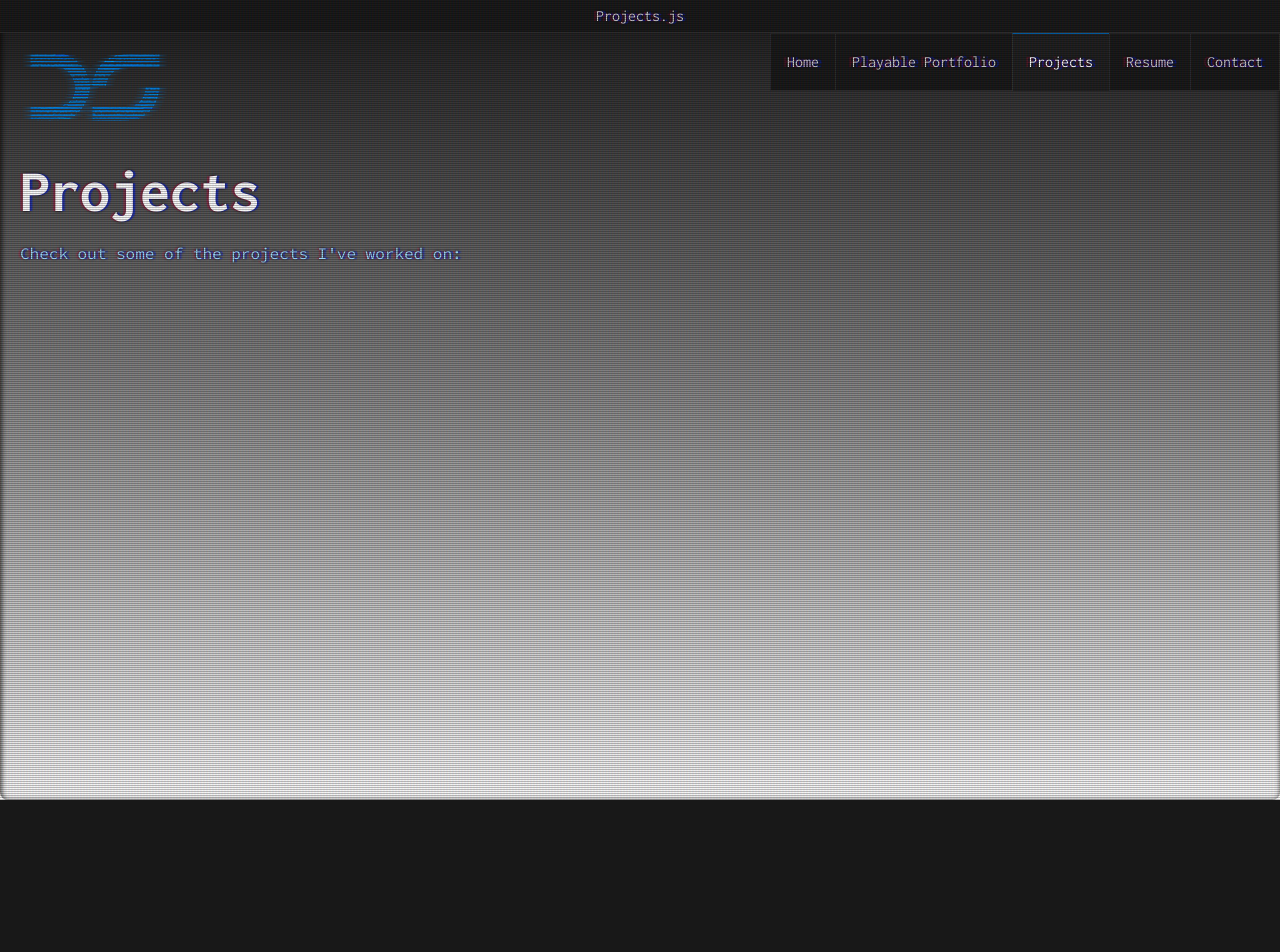
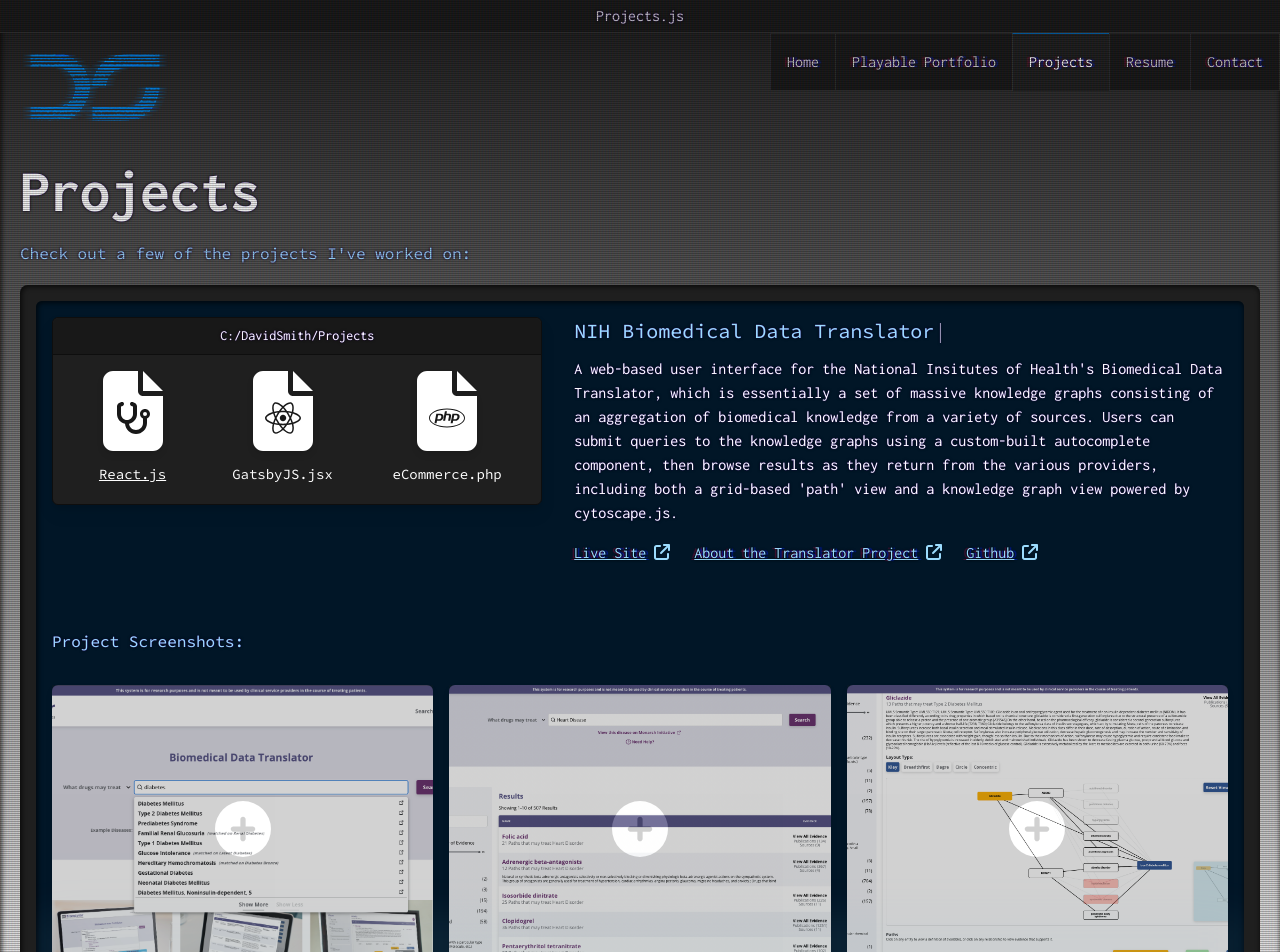
Before and after one commit to dnsmith124/portfolio-site, a Next.js app: page /projects in a window 1280 px wide. Shown: the top 952 px of the page. Before the commit the page ends 800 px from the top, so only its background shows below. Built offline with nearby package versions, Linux system fonts and the light colour scheme.

Commit message:
build out and style projects page

```diff
--- a/app/globals.css
+++ b/app/globals.css
@@ -43,3 +43,7 @@
 ::-webkit-scrollbar-track-piece:end {
   background: transparent;
 }
+
+body .yarl__container {
+  background-color: #181818;
+}
--- a/app/projects/page.tsx
+++ b/app/projects/page.tsx
@@ -1,13 +1,181 @@
+'use client'
+
+import { useRef, useState } from 'react';
+import { source_code_pro } from '@/app/fonts';
 import Page from '@/components/Page/Page';
-import { source_code_pro } from '../fonts';
+import Monitor from '@/components/Monitor/Monitor';
+import FileIcon from '@/components/FileIcon/FileIcon';
+import { TypeAnimation } from 'react-type-animation';
+import { faPhp, faReact } from '@fortawesome/free-brands-svg-icons';
+import { faStethoscope, faPlusCircle, faExternalLink } from '@fortawesome/free-solid-svg-icons';
+import tyvasoOne from '../../assets/project-screenshots/Tyvaso.png';
+import tyvasoTwo from '../../assets/project-screenshots/Tyvaso2.png';
+import tyvasoMob from '../../assets/project-screenshots/Tyvaso-mob.png';
+import truckworxOne from '../../assets/project-screenshots/Truckworx.png';
+import truckworxTwo from '../../assets/project-screenshots/Truckworx2.png';
+import truckworxMob from '../../assets/project-screenshots/Truckworx-mob.png';
+import translatorOne from '../../assets/project-screenshots/Translator.png';
+import translatorTwo from '../../assets/project-screenshots/Translator2.png';
+import translatorThree from '../../assets/project-screenshots/Translator3.png';
+import { IconDefinition } from '@fortawesome/fontawesome-svg-core';
+import { FontAwesomeIcon } from '@fortawesome/react-fontawesome';
+import Image, { StaticImageData } from 'next/image';
+import BlinkingCursor from '@/components/BlinkingCursor/BlinkingCursor';
+import Lightbox from "yet-another-react-lightbox";
+import "yet-another-react-lightbox/styles.css";
+
+interface Project {
+  id: number;
+  label: string;
+  name: string;
+  images: StaticImageData[];
+  description: string;
+  icon: IconDefinition;
+  links: {label:string, url:string}[];
+}
+
+const defaultProject: Project = {
+  id: 0,
+  label: 'React.js',
+  name: 'NIH Biomedical Data Translator',
+  images: [translatorOne, translatorThree, translatorTwo],
+  description: 'A web-based user interface for the National Insitutes of Health\'s Biomedical Data Translator, which is essentially a set of massive knowledge graphs consisting of an aggregation of biomedical knowledge from a variety of sources. Users can submit queries to the knowledge graphs using a custom-built autocomplete component, then browse results as they return from the various providers, including both a grid-based \'path\' view and a knowledge graph view powered by cytoscape.js.',
+  icon: faStethoscope,
+  links: [
+    {label: 'Live Site', url: 'https://ui.transltr.io/'},
+    {label: 'About the Translator Project', url: 'https://ncats.nih.gov/translator/about'},
+    {label: 'Github', url: 'https://github.com/NCATSTranslator/ui-fe'},
+  ]
+}
+
+const availableProjects: Project[] = [
+  defaultProject,
+  {
+    id: 1,
+    label: 'GatsbyJS.jsx',
+    name: 'Tyvaso',
+    images: [tyvasoOne, tyvasoTwo, tyvasoMob],
+    description: 'A site for a large pharmaceutical company, United Therapeutics, promoting one of their medicines. I was fortunate to be able to lead a team of 2 other developers while working on this site. Built using Gatsby.js for the frontend (essentially React with a GraphQL-connected WordPress backend.',
+    icon: faReact,
+    links: [{label: 'Live Site', url: 'https://www.tyvaso.com/ph-ild/'}]
+  },
+  {
+    id: 2,
+    label: 'eCommerce.php',
+    name: 'Truckworx',
+    images: [truckworxOne, truckworxTwo, truckworxMob],
+    description: 'A large scale eCommerce site based on a completely custom design, built from scratch using WordPress and jQuery.',
+    icon: faPhp,
+    links: [{label: 'Live Site', url: 'https://truckworx.com/'}]
+  },
+]
 
 const Projects = () => {
+
+  const [selectedProject, setSelectedProject] = useState<null | Project>(defaultProject);
+  const [lightboxOpen, setLightboxOpen] = useState(false);
+  const lightboxIndex = useRef(0);
+
   return (
-    <Page title="Projects" description="Some of David's projects.">
-      <p className={`${source_code_pro.className} text-codeBlue mb-3`}>
-        Check out some of the projects I&apos;ve worked on:
-      </p>
+    <Page title='Projects' description="Some of David's projects.">
+      <TypeAnimation
+        sequence={[
+          'C',
+          0,
+          'Check out a few of the projects I\'ve worked on:',
+          250,
+          () => {},
+        ]}
+        preRenderFirstString
+        wrapper='p'
+        cursor={false}
+        speed={50}
+        deletionSpeed={1}
+        repeat={0}
+        className={`${source_code_pro.className} text-codeBlue mb-5`}
+      />
 
+      <div>
+        <Monitor >
+          <div className='grid gap-8 lg:grid-cols-projects-two-col '>
+            <div className='left bg-darkGray  drop-shadow-lg rounded-md border-darkestGray border flex flex-wrap justify-evenly content-start self-start'>
+              <div className='w-full p-2 border-b border-darkestGray rounded-t-md mb-4 bg-darkerGray text-center'>
+                <p className='text-sm'>C:/DavidSmith/Projects</p>
+              </div>
+              {
+                availableProjects.map((project)=>{
+
+                  return (
+                    <FileIcon
+                      key={project.id}
+                      label={project.label}
+                      subIcon={project.icon}
+                      onClick={()=>{setSelectedProject(project)}}
+                      active={selectedProject && project.id === selectedProject.id}
+                    />
+                  )
+                })
+              }
+            </div>
+            <div className='right'>
+              {
+                selectedProject &&
+                <div>
+                  <h3 className={`${source_code_pro.className} text-xl text-codeBlue mb-3`}>{selectedProject.name}<BlinkingCursor/></h3>
+                  <p>{selectedProject.description}</p>
+                  <div className='mt-4'>
+                    {
+                      selectedProject.links.map((link, i)=>{
+
+                        return(
+                          <a href={link.url} key={i} target='_blank' rel='noreferrer' className='text-codeBlue underline mr-6 transition-color duration-300 hover:text-codeBlueDark'>
+                            {link.label}<FontAwesomeIcon icon={faExternalLink} className='ml-2'/>
+                          </a>)
+                      })
+                    }
+                  </div>
+                </div>
+              }
+            </div>
+            {
+              selectedProject &&
+              <>
+                <h4 className={`${source_code_pro.className} text-l text-codeBlue lg:col-span-2 mt-8`}>Project Screenshots:</h4>
+                <div className=' grid gap-4 lg:grid-cols-projects-auto-col lg:col-span-2'>
+                  <Lightbox
+                    open={lightboxOpen}
+                    index={lightboxIndex.current}
+                    close={()=>{setLightboxOpen(false)}}
+                    slides={selectedProject.images}
+                  />
+
+                  {
+                    selectedProject.images.map((image, i)=> {
+                      return (
+                        <div className='h-72 w-full relative'>
+                          <div
+                            className='bg-darkGray opacity-20 transition-opacity duration-500 absolute top-0 right-0 bottom-0 left-0 z-50 cursor-pointer flex justify-center items-center hover:opacity-0 '
+                            onClick={()=>{lightboxIndex.current = i; setLightboxOpen(true);}}
+                            >
+                            <FontAwesomeIcon icon={faPlusCircle}  className='h-14 w-14'/>
+                          </div>
+                          <Image
+                            src={image}
+                            alt='project screenshot'
+                            key={i}
+                            onClick={()=>{lightboxIndex.current = i; setLightboxOpen(true);}}
+                            className=' h-full w-full object-cover object-top rounded-md drop-shadow-md hover:drop-shadow-lg'
+                          />
+                        </div>
+                      )
+                    })
+                  }
+                </div>
+              </>
+            }
+          </div>
+        </Monitor>
+      </div>
     </Page>
   )
 }
--- a/tailwind.config.js
+++ b/tailwind.config.js
@@ -7,6 +7,7 @@
   ],
   theme: {
     colors: {
+      'darkestGray': '#0e0e0e',
       'darkerGray': '#181818',
       'darkGray': '#1f1f1f',
       'medGray': '#454545',
@@ -16,6 +17,7 @@
       'textDark': '#cccccc',
       'text': '#fff',
       'crtBg': 'rgba(18, 16, 16, 0.1)',
+      'monitorBaseColor': '#011627',
     },
     fontFamily : {
       'heading': 'Inconsolata, monospace',
@@ -26,7 +28,9 @@
         '2000': '2000ms',
       },
       gridTemplateColumns: {
-        'home-two-col': '.5fr 1fr'
+        'home-two-col': '.5fr 1fr',
+        'projects-two-col': '.75fr 1fr',
+        'projects-auto-col': 'repeat(auto-fill, minmax(300px, 1fr))',
       },
       backgroundImage: {
         'gradient-radial': 'radial-gradient(var(--tw-gradient-stops))',
@@ -94,8 +98,8 @@
           '100%': {'text-shadow': '2.6208764473832513px 0 1px rgba(0,30,255,0.5), -2.6208764473832513px 0 1px rgba(255,0,80,0.3), 0 0 3px'},
         },
         scanline: {
-          'from': {'top': '-20%'},
-          'to': {'top': '110%'},
+          'from': {'top': '-100%'},
+          'to': {'top': '120%'},
         }
       },
       animation: {
```
